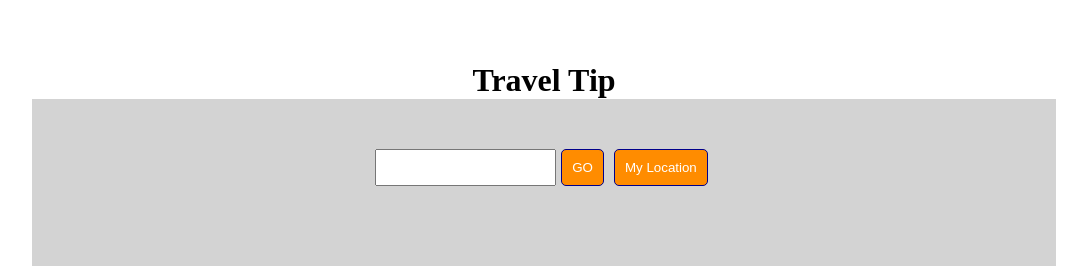
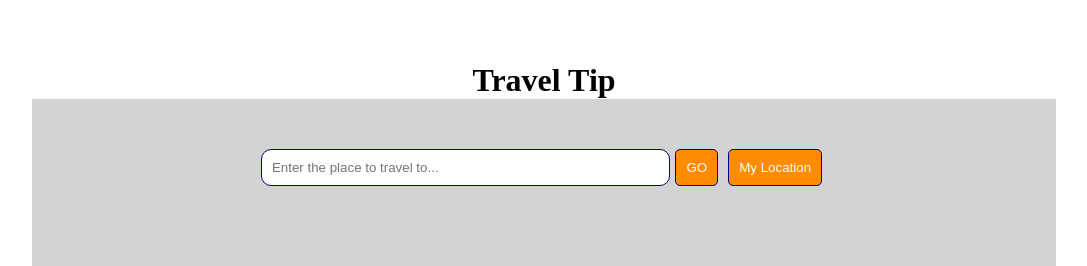
Before and after one commit to OsherK/traveler-tip, a plain HTML site: page index.html in a window 1280 px wide. Shown: the top 266 px of the page, without its empty margins (96-1183 px from the left). Drawn offline with Linux system fonts and the light colour scheme; some packages are replaced by stand-ins of ours.

Commit message:
second commit

```diff
--- a/css/styles.css
+++ b/css/styles.css
@@ -27,13 +27,27 @@ body {
   justify-content: center;
 }
 
+.loc-search {
+  width: 40%;
+  padding: 0 10px;
+  border-radius: 10px;
+  outline: none;
+  border: 1px darkblue solid;
+}
+
+.loc-search:focus {
+  border: 2px darkorange solid;
+}
+
 .btn {
   padding: 10px;
   background: darkorange;
+  font-weight: 300;
   color: white;
   border: darkblue 1px solid;
   border-radius: 5px;
   margin: 0 5px;
+  cursor: pointer;
 }
 
 .btn:hover {
--- a/index.html
+++ b/index.html
@@ -11,8 +11,12 @@
     <div class="header"><h1>Travel Tip</h1></div>
     <section class="main-container">
       <div class="search">
-        <input type="text" />
-        <button class="btn">GO</button>
+        <input
+          type="text"
+          class="loc-search"
+          placeholder="Enter the place to travel to..."
+        />
+        <button class="btn btn-search">GO</button>
         <button class="btn">My Location</button>
       </div>
       <div class="map-container">
--- a/js/main.js
+++ b/js/main.js
@@ -1,31 +1,29 @@
-console.log('Main!');
+console.log('Main!')
 
 import { locService } from './services/loc.service.js'
 import { mapService } from './services/map.service.js'
 
-
-locService.getLocs()
-    .then(locs => console.log('locs', locs))
+locService.getLocs().then((locs) => console.log('locs', locs))
 
 window.onload = () => {
-    mapService.initMap()
-        .then(() => {
+  mapService
+    .initMap()
+    .then(() => {
+      mapService.addMarker({ lat: 32.0749831, lng: 34.9120554 })
+    })
+    .catch(console.log('INIT MAP ERROR'))
 
-            mapService.addMarker({ lat: 32.0749831, lng: 34.9120554 });
-        })
-        .catch(console.log('INIT MAP ERROR'));
-
-    locService.getPosition()
-        .then(pos => {
-
-            console.log('User position is:', pos.coords);
-        })
-        .catch(err => {
-            console.log('Cannot get user-position', err);
-        })
+  locService
+    .getPosition()
+    .then((pos) => {
+      console.log('User position is:', pos.coords)
+    })
+    .catch((err) => {
+      console.log('Cannot get user-position', err)
+    })
 }
 
-document.querySelector('.btn').addEventListener('click', (ev) => {
-    console.log('Aha!', ev.target);
-    mapService.panTo(35.6895, 139.6917);
+document.querySelector('.btn-search').addEventListener('click', (ev) => {
+  console.log('Aha!', ev.target)
+  mapService.panTo(35.6895, 139.6917)
 })
```
